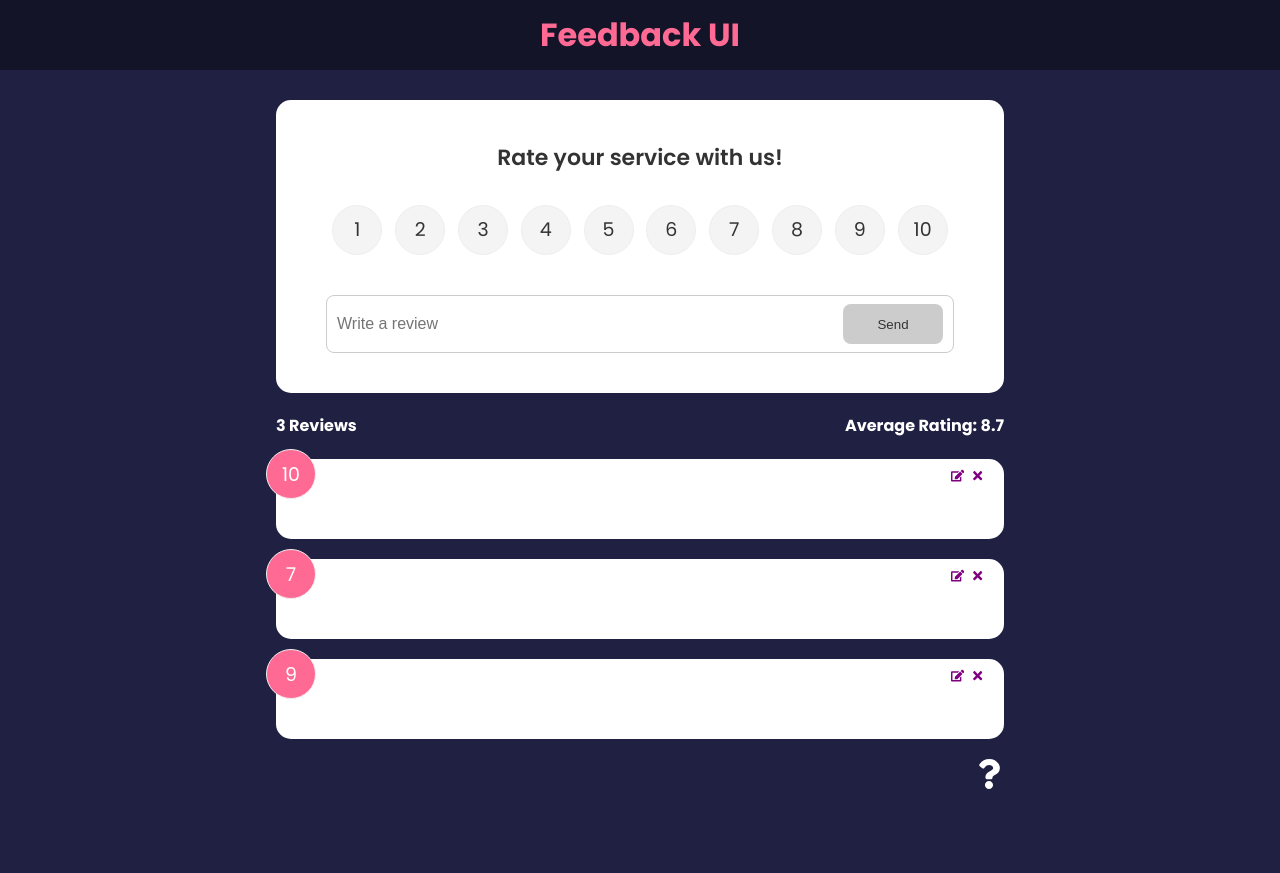
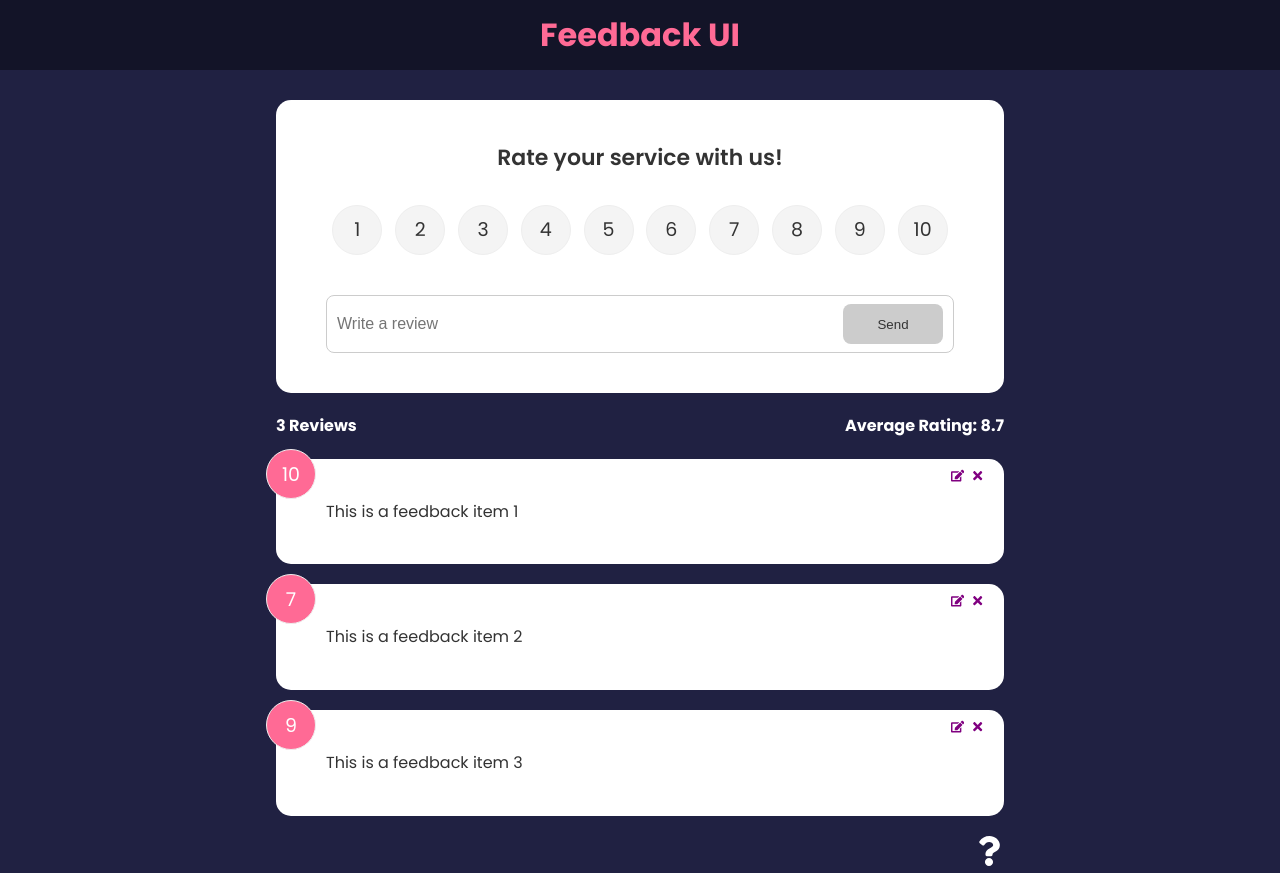
Before and after one commit to LucasArmanelli/Feedback-app, a React (Create React App) app: page / in a window 1280 px wide. Before the commit the page ends 800 px from the top, so only its background shows below. Built offline with nearby package versions, Linux system fonts and the light colour scheme.

Commit message:
Fix feedback item text and deploy to netlify

```diff
--- a/src/components/FeedbackItem.jsx
+++ b/src/components/FeedbackItem.jsx
@@ -5,6 +5,7 @@ import Card from "./shared/Card"
 import FeedbackContext from '../context/FeedbackContext'
 
 function FeedbackItem({ item }) {
+  debugger;
   const { deleteFeedback, editFeedback } = useContext(FeedbackContext)
   return (
     <Card>
@@ -15,9 +16,10 @@ function FeedbackItem({ item }) {
       <button className="edit">
         <FaEdit onClick={() => editFeedback(item)} color="purple"/>
       </button>
-      <div className="text-display">{item.feedback}</div>
+      <div className="text-display">{item.text}</div>
     </Card>
   )
+
 }
 
 FeedbackItem.propTypes = {
```
